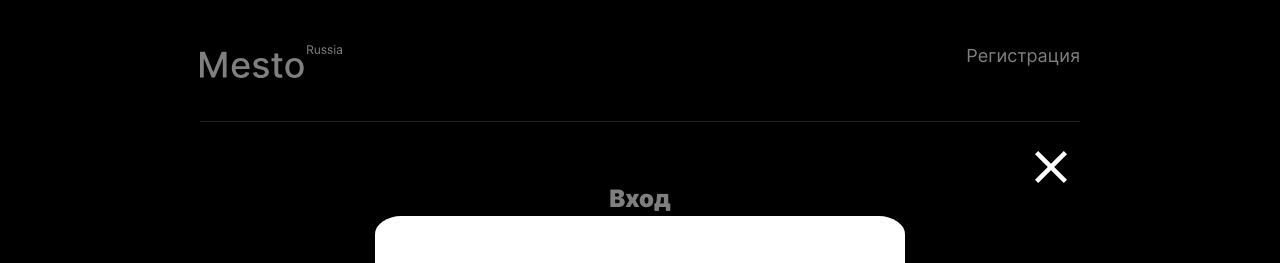
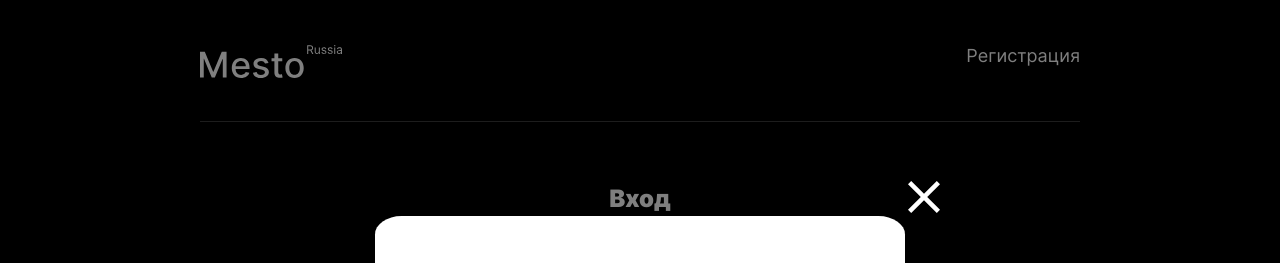
Before and after one commit to Polosatiii/react-mesto-auth, a React (Create React App) app: page /sign-in in a window 1280 px wide. Both pictures are taken after typing "name@example.com", "Sample123" into the empty fields and a click on the button "Войти". Shown: the top 263 px of the page. Built offline with nearby package versions, Linux system fonts and the light colour scheme; no server answers.

Commit message:
fix закрытие попапов

```diff
--- a/src/blocks/popup/__btn-close/popup__btn-close.css
+++ b/src/blocks/popup/__btn-close/popup__btn-close.css
@@ -1,31 +1,34 @@
 .popup__btn-close {
+    background: transparent;
+    background-image: url(../../../images/Close_Icon.svg);
+    background-size: 32px 32px;
+    width: 32px;
+    height: 32px;
+    border: none;
     position: absolute;
-    top: 151px;
-    right: 213px;
-    width: calc((100vw - 320px) / (1280 - 320) * (32 - 20) + 20px);
-    height: calc((100vw - 320px) / (1280 - 320) * (32 - 20) + 20px);
-    outline: none;
-    border: none;
-    background: transparent url(../../../images/Close_Icon.svg) center center / cover no-repeat;
-    transition: opacity 0.2s linear;
+    top: 100px;
+    right: 150px;
+    cursor: pointer;
+    opacity: 1;
   }
 
-  .popup__btn-close:hover {
+  .popup__close:hover{
     opacity: 0.6;
-    cursor: pointer;
+
   }
 
-  @media screen and (min-width: 1280px) {
-    .popup__btn-close {
-      width: 32px;
-      height: 32px;
-      background-size: 32px;
+
+  @media screen and (max-width: 880px) {
+    .popup__close{
+      background-size: 22px 22px;
+      width: 22px;
+      height: 22px;
+      border: none;
+      position: absolute;
+      top: -35px;
+      right: 0;
+      cursor: pointer;
+      opacity: 1;
     }
+
   }
-
-  @media screen and (max-width: 767px) {
-    .popup__btn-close {
-      right: 0px;
-      top: -36px;
-    }
-  }
--- a/src/blocks/popup/__info/popup__info.css
+++ b/src/blocks/popup/__info/popup__info.css
@@ -1,4 +1,5 @@
 .popup__info{
+  position: relative;
   border-radius: 5%;
   background-color: white;
   font-family: "Inter", Arial, Helvetica, sans-serif;
--- a/src/components/App.js
+++ b/src/components/App.js
@@ -188,12 +188,6 @@ function App() {
     setIsImagePopupOpen(true);
   }
 
-  function handlePopupCloseClick(evt) {
-    if (evt.target.classList.contains("popup_is-open")) {
-      closeAllPopups();
-    }
-  }
-
   function handleInfoTooltip() {
     setInfoTooltip(true);
   }
@@ -301,21 +295,18 @@ function App() {
 
           <EditProfilePopup
             isOpen={isEditProfilePopupOpen}
-            onCloseClick={handlePopupCloseClick}
             onClose={closeAllPopups}
             onSubmit={handleUpdateUser}
           />
 
           <AddPlacePopup
             isOpen={isAddPlacePopupOpen}
-            onCloseClick={handlePopupCloseClick}
             onClose={closeAllPopups}
             onSubmit={handleAddPlaceSubmit}
           />
 
           <EditAvatarPopup
             isOpen={isEditAvatarPopupOpen}
-            onCloseClick={handlePopupCloseClick}
             onClose={closeAllPopups}
             onSubmit={handleAvatarUpdate}
           />
@@ -323,7 +314,6 @@ function App() {
           <ImagePopup
             card={selectedCard}
             isOpen={isImagePopupOpen}
-            onCloseClick={handlePopupCloseClick}
             onClose={closeAllPopups}
           />
 
@@ -331,7 +321,6 @@ function App() {
             image={popupImage}
             title={popupTitle}
             isOpen={isInfoTooltipOpen}
-            onCloseClick={handlePopupCloseClick}
             onClose={closeAllPopups}
           />
         </div>
--- a/src/components/ImagePopup.js
+++ b/src/components/ImagePopup.js
@@ -4,13 +4,16 @@ function ImagePopup(props) {
       className={`popup popup_fuul-size-photo ${
         props.isOpen ? "popup_is-open" : ""
       }`}
-      onClick={props.onCloseClick}
+      onClick={props.onClose}
     >
-      <div className="popup__container-photo">
+      <div
+        className="popup__container-photo"
+        onClick={(e) => e.stopPropagation()}
+      >
         <button
           onClick={props.onClose}
           type="button"
-          className="popup__close popup__close-full"
+          className="popup__close"
         />
         <figure className="popup__figure">
           <img
--- a/src/components/InfoTooltip.js
+++ b/src/components/InfoTooltip.js
@@ -2,13 +2,13 @@ function InfoTooltip(props) {
   return (
     <div
       className={`popup ${props.isOpen ? "popup_is-open" : ""}`}
-      onClick={props.onCloseClick}
+      onClick={props.onClose}
     >
-      <div className="popup__info">
+      <div className="popup__info" onClick={(e) => e.stopPropagation()}>
         <img className="popup__status" src={props.image} alt={props.title} />
         <h2 className="popup__message">{props.title}</h2>
         <button
-          className="popup__btn-close"
+          className="popup__close"
           type="button"
           title="Закрыть"
           onClick={props.onClose}
--- a/src/components/PopupWithForm.js
+++ b/src/components/PopupWithForm.js
@@ -4,9 +4,9 @@ function PopupWithForm(props) {
       className={`popup popup_form_${props.name} ${
         props.isOpen ? "popup_is-open" : ""
       }`}
-      onMouseDown={props.onCloseClick}
+      onClick={props.onClose}
     >
-      <div className="popup__content">
+      <div className="popup__content" onClick={(e) => e.stopPropagation()}>
         <button onClick={props.onClose} type="reset" className="popup__close" />
         <form
           className="popup__form"
```
